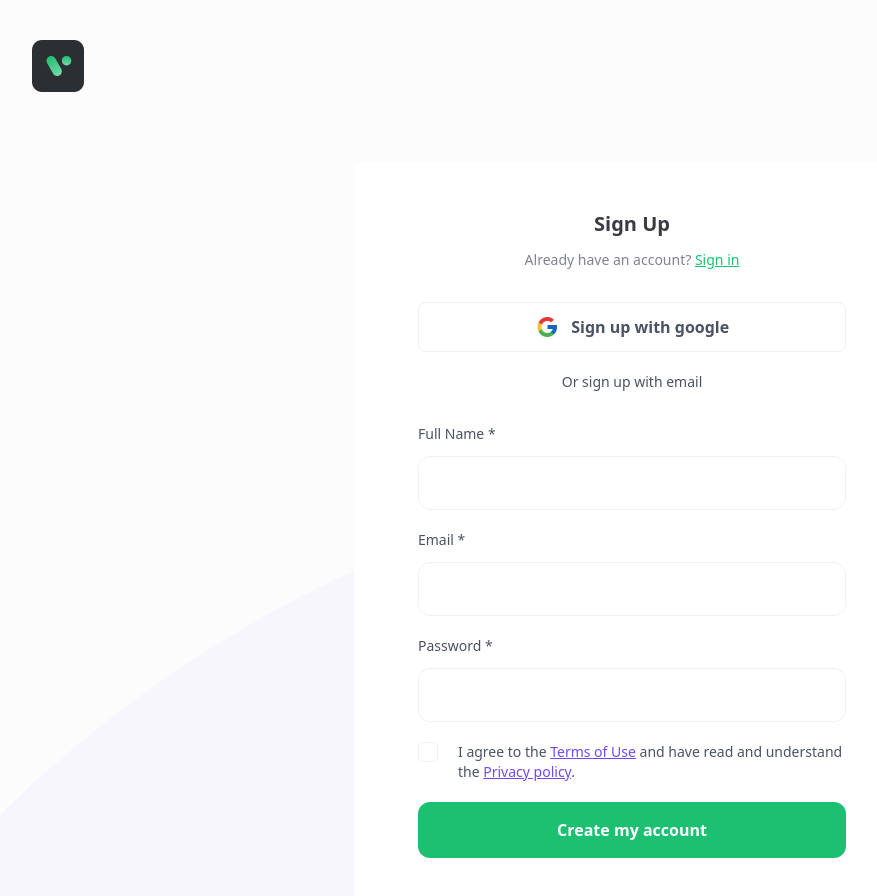
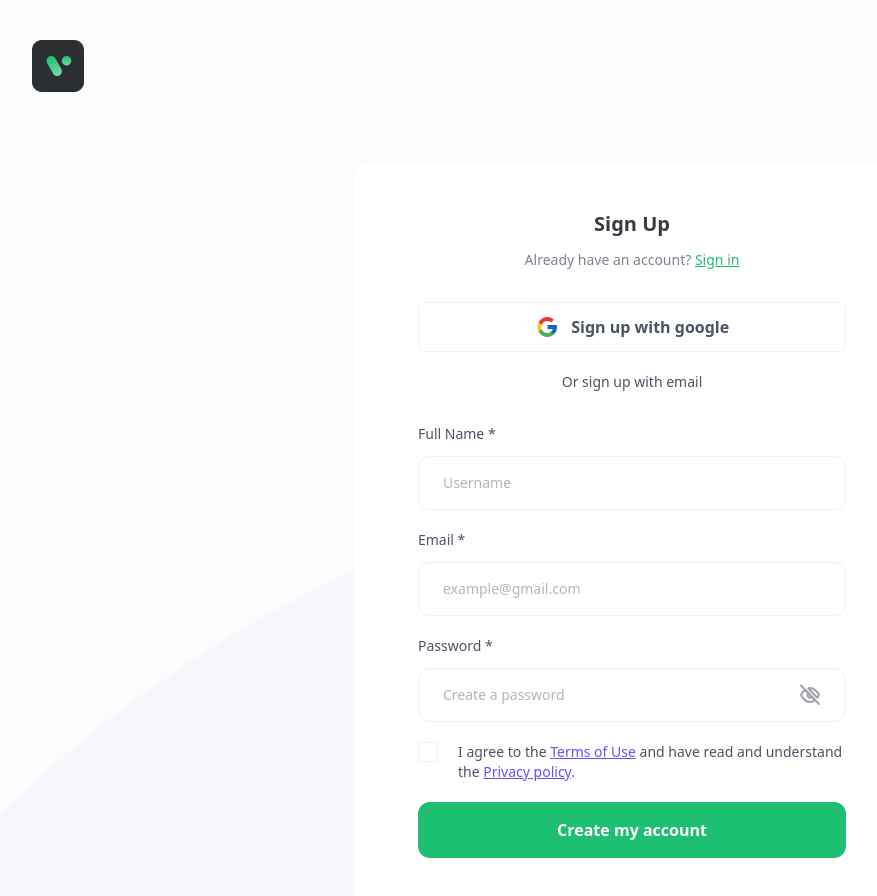
Before and after one commit to Nasss23/crowfunding, a React (Create React App) app: page /sign-up in a window 1280 px wide. Shown: the top 896 px of the page, without its empty margins (8-885 px from the left). Built offline with nearby package versions, Linux system fonts and the light colour scheme.

Commit message:
7 - CodeSignUp6

```diff
--- a/src/components/checkbox/Checkbbox.js
+++ b/src/components/checkbox/Checkbbox.js
@@ -4,7 +4,7 @@
     return (
         <div className='flex items-start gap-x-5'>
             <label
-                className={`inline-flex items-center justify-center p-1 w-5 h-5 border text-white rounded ${checked ? 'bg-primary border-primary' : 'border-strockSoft'
+                className={`inline-flex items-center justify-center p-1 w-5 h-5 border text-white rounded ${checked ? 'bg-primary border-primary' : 'border-strockSoft dark:border-text3'
                     }`}>
                 <input
                     type='checkbox'
@@ -13,7 +13,7 @@
                     onClick={onClick}
                     name={name}
                 />
-                <span>
+                <span className={`${checked ? '' : 'opacity-0 invisible'}`}>
                     <svg
                         xmlns='http://www.w3.org/2000/svg'
                         fill='none'
--- a/src/components/common/FormGroup.js
+++ b/src/components/common/FormGroup.js
@@ -2,7 +2,7 @@
 
 const FormGroup = ({ children }) => {
     return (
-        <div className='flex flex-col mb-5 gap-y-3'>
+        <div className='flex flex-col mb-4 lg:mb-5 gap-y-2 lg:gap-y-3'>
             {children}
         </div>
     );
--- /dev/null
+++ b/src/components/icons/IconEyeToggle.js
@@ -0,0 +1,56 @@
+import React from 'react';
+
+const IconEyeToggle = ({ open = false, onClick = () => { } }) => {
+    if (open)
+        return (
+            <svg
+                width='24'
+                height='24'
+                viewBox='0 0 24 24'
+                fill='none'
+                xmlns='http://www.w3.org/2000/svg'
+                onClick={onClick}>
+                <path
+                    d='M3 12C3 12 6.27273 5 12 5C17.7273 5 21 12 21 12C21 12 17.7273 19 12 19C6.27273 19 3 12 3 12Z'
+                    stroke='#A2A2A8'
+                    strokeWidth='2'
+                    strokeLinecap='round'
+                    strokeLinejoin='round'
+                />
+                <path
+                    d='M12 14C13.1046 14 14 13.1046 14 12C14 10.8954 13.1046 10 12 10C10.8954 10 10 10.8954 10 12C10 13.1046 10.8954 14 12 14Z'
+                    stroke='#A2A2A8'
+                    strokeWidth='2'
+                    strokeLinecap='round'
+                    strokeLinejoin='round'
+                />
+            </svg>
+        );
+    return (
+        <svg
+            width='24'
+            height='24'
+            viewBox='0 0 24 24'
+            fill='none'
+            xmlns='http://www.w3.org/2000/svg'
+            onClick={onClick}
+        >
+            <path
+                d='M13.7345 13.855C13.5098 14.1129 13.2388 14.3198 12.9378 14.4632C12.6367 14.6067 12.3116 14.6839 11.9821 14.6901C11.6525 14.6963 11.3251 14.6315 11.0195 14.4994C10.7139 14.3674 10.4362 14.1709 10.2031 13.9216C9.97007 13.6724 9.78632 13.3755 9.66287 13.0486C9.53942 12.7217 9.47879 12.3716 9.48461 12.0192C9.49042 11.6667 9.56256 11.3191 9.69672 10.9971C9.83087 10.6751 10.0243 10.3853 10.2655 10.145M16.86 17.1975C15.4614 18.3376 13.7584 18.9693 12 19C6.27273 19 3 12 3 12C4.01773 9.97167 5.42929 8.19955 7.14 6.80252L16.86 17.1975ZM10.2818 5.21002C10.845 5.06904 11.4216 4.99857 12 5.00002C17.7273 5.00002 21 12 21 12C20.5033 12.9937 19.911 13.9292 19.2327 14.7913L10.2818 5.21002Z'
+                stroke='#A2A2A8'
+                strokeWidth='2'
+                strokeLinecap='round'
+                strokeLinejoin='round'
+            />
+            <path
+                d='M3 2.5L21 21'
+                stroke='#A2A2A8'
+                strokeWidth='2'
+                strokeLinecap='round'
+                strokeLinejoin='round'
+            />
+        </svg>
+    );
+};
+
+export default IconEyeToggle;
--- /dev/null
+++ b/src/components/icons/index.js
@@ -0,0 +1 @@
+export const { default: IconEyeToggle } = require("./IconEyeToggle");
--- a/src/components/input/Input.js
+++ b/src/components/input/Input.js
@@ -1,9 +1,19 @@
 import React from 'react';
 import { useController } from 'react-hook-form';
 import PropTypes from 'prop-types';
+import { withErrorBoundary } from "react-error-boundary"
+import ErrorComponent from 'components/common/ErrorComponent';
 
 const Input = (props) => {
-    const { control, name, type = 'text', error = '', placeholder = '', ...rest } = props;
+    const {
+        control,
+        name,
+        children,
+        type = 'text',
+        error = '',
+        placeholder = '',
+        ...rest
+    } = props;
     const { field } = useController({
         control,
         name,
@@ -15,16 +25,21 @@
             <input
                 id={name}
                 type={type}
-                className={`w-full px-6 py-4 text-sm font-medium border rounded-xl text-text1 placeholder:text-text4 ${error.length > 0 ? 'border-error' : 'border-strockSoft'
-                    }`}
+                className={`w-full px-6 py-4 text-sm font-medium border rounded-xl text-text1 placeholder:text-text4 dark:placeholder:text-text2 dark:text-white bg-transparent ${error.length > 0 ? 'border-error' : 'border-strockSoft dark:border-darkStroke'
+                    } ${children ? 'pr-16' : ''}`}
                 value={error}
-                placeholder={error.length < 0 ? placeholder : ''}
+                placeholder={error.length <= 0 ? placeholder : ''}
                 {...field}
                 {...rest}
             />
             {error.length > 0 && (
                 <span className='absolute text-sm font-medium text-error top-2/4 -translate-y-2/4 left-6 error-input'>
                     {error}
+                </span>
+            )}
+            {children && (
+                <span className='absolute cursor-pointer select-none right-6 top-2/4 -translate-y-2/4'>
+                    {children}
                 </span>
             )}
         </div>
@@ -38,4 +53,6 @@
     control: PropTypes.any.isRequired,
 };
 
-export default Input;
+export default withErrorBoundary(Input, {
+    fallback: <ErrorComponent></ErrorComponent>
+});
--- a/src/components/label/Label.js
+++ b/src/components/label/Label.js
@@ -6,7 +6,7 @@
     return (
         <label
             htmlFor={htmlFor}
-            className={`inline-block text-sm font-medium cursor-pointer text-text2 ${className}`}>
+            className={`inline-block text-sm font-medium cursor-pointer text-text2 dark:text-text3 ${className}`}>
             {children}
         </label>
     );
--- /dev/null
+++ b/src/hooks/useToggleValue.js
@@ -0,0 +1,12 @@
+import { useState } from "react";
+
+export default function useToggleValue(initialValue = false) {
+    const [value, setValue] = useState(initialValue);
+    const handleToggleValue = () => {
+        setValue(!value);
+    };
+    return {
+        value,
+        handleToggleValue
+    }
+}
--- a/src/layout/LayoutAuthentication.js
+++ b/src/layout/LayoutAuthentication.js
@@ -7,7 +7,7 @@
 const LayoutAuthentication = (props) => {
     const { children, heading = '' } = props;
     return (
-        <div className='relative w-full min-h-screen p-10 bg-lite isolate'>
+        <div className='relative w-full min-h-screen p-10 bg-lite isolate dark:bg-darkbg'>
             <img
                 src='/ellipse.png'
                 alt='bg'
@@ -16,8 +16,8 @@
             <Link to='/' className='inline-block mb-5 lg:mb-16'>
                 <img srcSet='/logo.png 2x' alt='crowfunding app' />
             </Link>
-            <div className='w-full max-w-[556px] bg-white rounded-xl px-5 py-8 lg:px-16 lg:py-12 mx-auto'>
-                <h1 className='mb-1 text-lg font-semibold text-center lg:text-xl lg:mb-3 text-text1'>
+            <div className='w-full max-w-[556px] bg-white dark:bg-darkSecondary rounded-xl px-5 py-8 lg:px-16 lg:py-12 mx-auto'>
+                <h1 className='mb-1 text-lg font-semibold text-center lg:text-xl lg:mb-3 text-text1 dark:text-white'>
                     {heading}
                 </h1>
                 {children}
--- a/src/pages/SignUpPage.js
+++ b/src/pages/SignUpPage.js
@@ -1,4 +1,4 @@
-import React, { useState } from 'react';
+import React from 'react';
 import LayoutAuthentication from '../layout/LayoutAuthentication';
 import { Link } from 'react-router-dom';
 import { useForm } from 'react-hook-form';
@@ -9,11 +9,19 @@
 import Checkbbox from 'components/checkbox/Checkbbox';
 import { yupResolver } from '@hookform/resolvers/yup';
 import * as yup from 'yup';
+import { IconEyeToggle } from 'components/icons';
+import useToggleValue from 'hooks/useToggleValue';
 
 const schema = yup.object({
     name: yup.string().required('This is field required'),
-    email: yup.string().required('This is field required').email('This email already registered '),
-    password: yup.string().required('This is field required').min(8, 'Password must be 8 character ')
+    email: yup
+        .string()
+        .required('This is field required')
+        .email('This email already registered '),
+    password: yup
+        .string()
+        .required('This is field required')
+        .min(8, 'Password must be 8 character '),
 });
 
 const SignUpPage = () => {
@@ -23,16 +31,23 @@
         formState: { isValid, isSubmitting, errors },
     } = useForm({
         resolver: yupResolver(schema),
-        mode: "onSubmit"
+        mode: 'onSubmit',
     });
     const handleSignUp = (values) => {
         console.log('values: ', values);
     };
-    const [acceptTerm, setAcceptTerm] = useState(false);
-    const handleToggleTerm = () => {
-        setAcceptTerm(!acceptTerm);
-    };
-    console.log(errors);
+    // const [acceptTerm, setAcceptTerm] = useState(false);
+    // const [showPassword, setShowPassword] = useState(false);
+    // const handleToggleTerm = () => {
+    //     setAcceptTerm(!acceptTerm);
+    // };
+    // const handleTogglePassword = () => {
+    //     setShowPassword(!showPassword);
+    // };
+    const { value: acceptTerm, handleToggleValue: handleToggleTerm } =
+        useToggleValue();
+    const { value: showPassword, handleToggleValue: handleTogglePassword } =
+        useToggleValue();
 
     return (
         <LayoutAuthentication heading='Sign Up'>
@@ -42,11 +57,11 @@
                     Sign in
                 </Link>
             </p>
-            <button className='flex items-center justify-center w-full py-3 mb-5 text-base font-semibold border rounded-lg gap-x-3 border-strockSoft text-text2'>
+            <button className='flex items-center justify-center w-full py-3 mb-5 text-base font-semibold border rounded-lg gap-x-3 border-strockSoft dark:border-darkStroke text-text2 dark:text-white'>
                 <img srcSet='/icon-google.png 2x' alt='icon-google' />
                 <span>Sign up with google</span>
             </button>
-            <p className='mb-4 text-xs font-normal text-center lg:text-sm lg:mb-8 text-text2'>
+            <p className='mb-4 text-xs font-normal text-center lg:text-sm lg:mb-8 text-text2 dark:text-white'>
                 Or sign up with email
             </p>
             <form onSubmit={handleSubmit(handleSignUp)}>
@@ -55,7 +70,7 @@
                     <Input
                         control={control}
                         name='name'
-                        placeholder="Username"
+                        placeholder='Username'
                         error={errors.name?.message}></Input>
                 </FormGroup>
                 <FormGroup>
@@ -72,16 +87,20 @@
                     <Input
                         control={control}
                         name='password'
-                        type='password'
+                        type={`${showPassword ? 'text' : 'password'}`}
                         placeholder='Create a password'
-                        error={errors.password?.message}></Input>
+                        error={errors.password?.message}>
+                        <IconEyeToggle
+                            open={showPassword}
+                            onClick={handleTogglePassword}></IconEyeToggle>
+                    </Input>
                 </FormGroup>
                 <div className='flex items-start mb-5 gap-x-5'>
                     <Checkbbox
                         name='term'
                         checked={acceptTerm}
                         onClick={handleToggleTerm}>
-                        <p className='flex-1 text-sm text-text2'>
+                        <p className='flex-1 text-xs lg:text-sm text-text2 dark:text-text3'>
                             I agree to the{' '}
                             <span className='underline text-secondary'>Terms of Use</span> and
                             have read and understand the{' '}
--- a/tailwind.config.js
+++ b/tailwind.config.js
@@ -20,7 +20,7 @@
         strockSoft: "#F1F1F3",
         lite: "#FCFCFD",
         error: "#EB5757",
-        darkbg: "#EB5757",
+        darkbg: "#13131A",
         darkSecondary: "#1C1C24",
         softDark: "#22222C",
         darkSoft: "#24242C",
```
Also changed, not shown: src/components/button/Button.js (line endings or trailing spaces).
